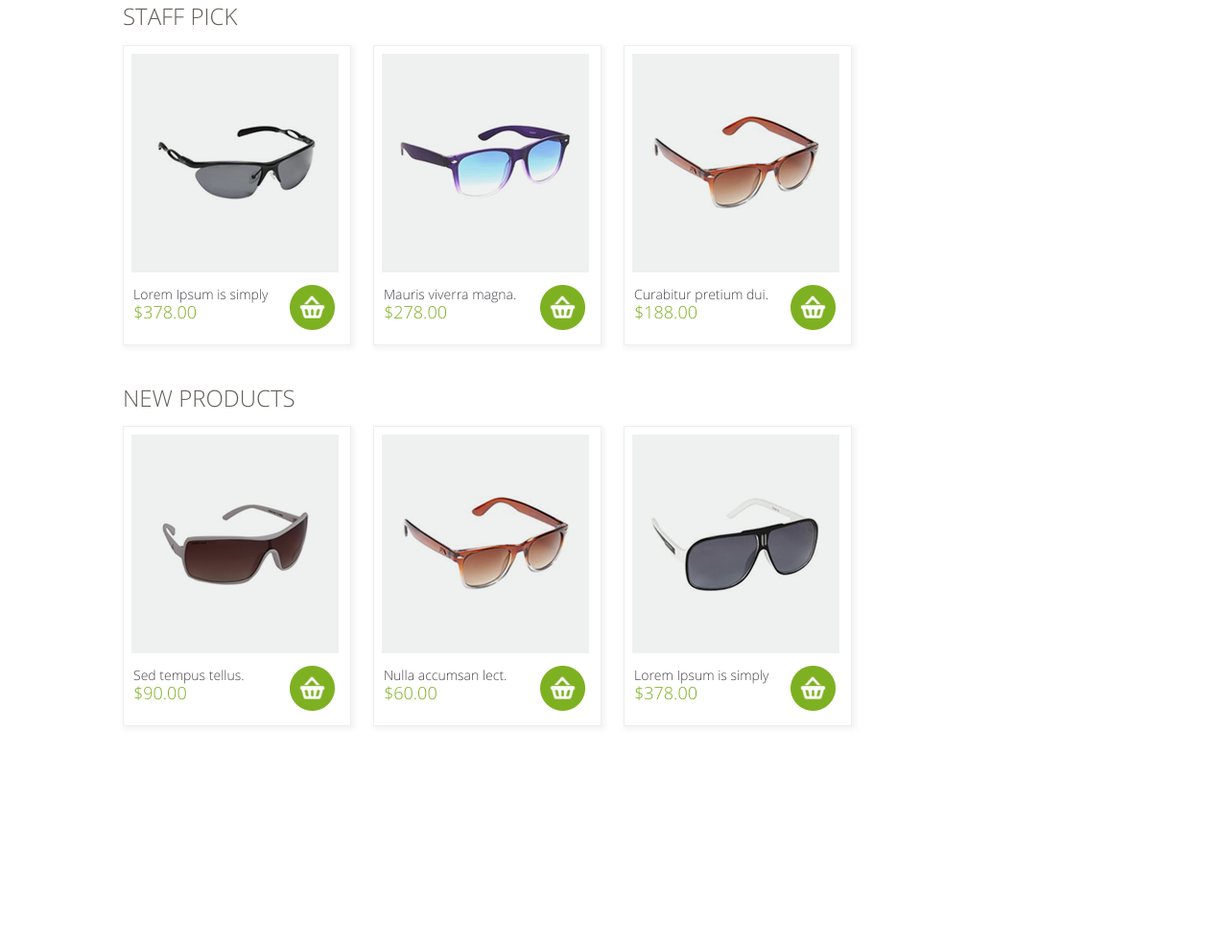
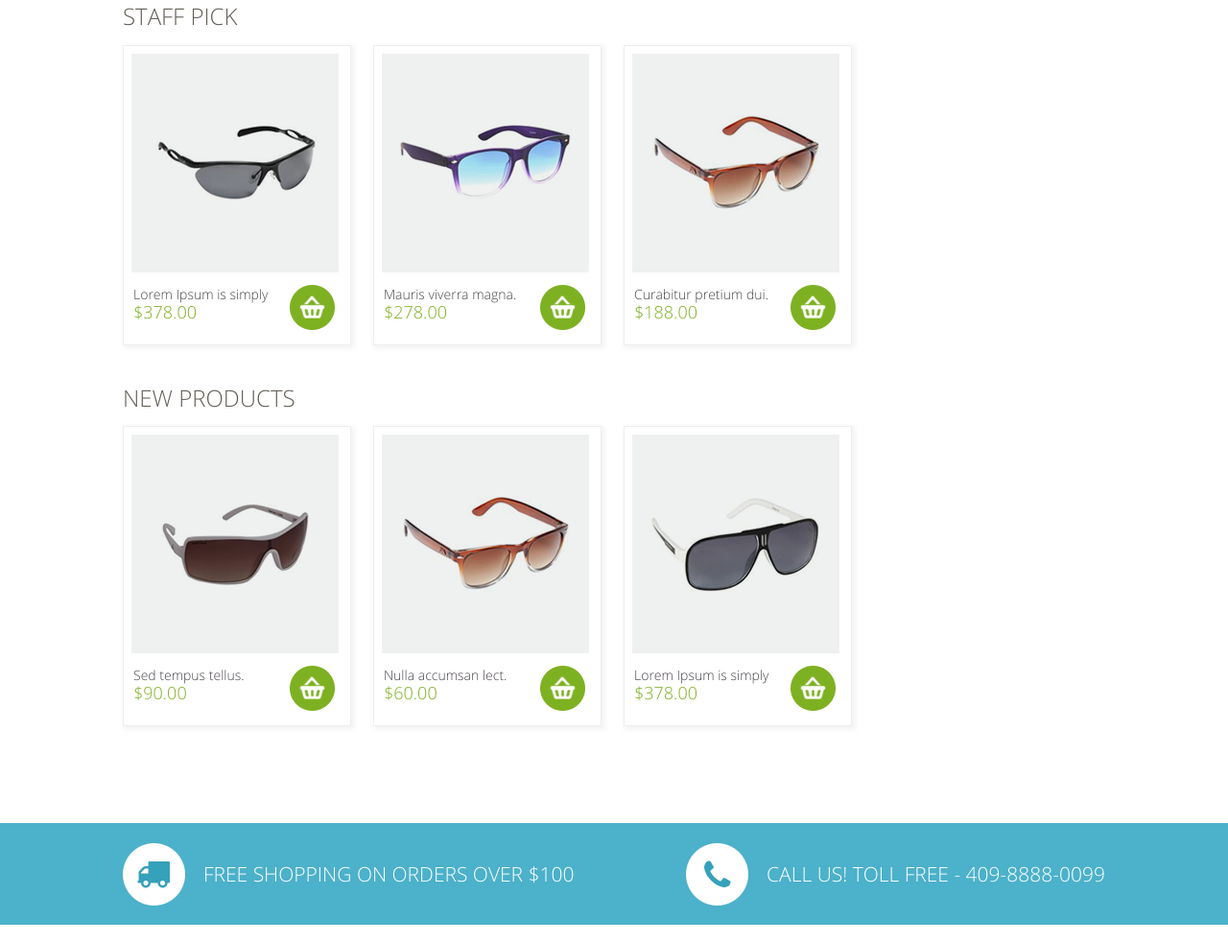
Before and after one commit to YuriyShandor/Online-Shop, a website: page index.html in a window 1280 px wide. Shown: the part 1759-2741 px from the top of the page at 96% size. Drawn offline with Linux system fonts and the light colour scheme; files whose address does not match are found by name.

Commit message:
Section Orders

```diff
--- a/index.html
+++ b/index.html
@@ -447,6 +447,27 @@
   </div>
 </section>
 
+<section id="order">
+  <div class="container">
+    <div class="orders">
+      <div class="shopping">
+        <img src="img/car.png" alt="">
+        <h1>Free shopping on orders over $100</h1>
+      </div>
+
+      <div class="shopping">
+        <img src="img/phone.png" alt="">
+        <h1>Call us! Toll free - 409-8888-0099</h1>
+      </div>
+
+    </div>
+  </div>
+</section>
+
+<section>
+
+</section>
+
 <footer>
 
 </footer>
--- a/scss/main.scss
+++ b/scss/main.scss
@@ -241,7 +241,7 @@ header {
 .all-content {
   display: flex;
   margin-top: 47px;
-  margin-bottom: 200px;
+  margin-bottom: 76px;
 }
 
 .content{
@@ -423,7 +423,7 @@ header {
   }
 
   p {
-    margin: 0;
+    margin-bottom: 0;
     text-align: center;
     font-size: 14px;
     font-weight: 400;
@@ -454,3 +454,30 @@ header {
     margin-bottom: 20px;
   }
 }
+
+#order {
+  height: 106px;
+  width: 100%;
+  background: #4cb1ca;
+}
+
+.orders {
+  display: flex;
+  justify-content: space-between;
+
+  .shopping {
+    display: flex;
+    align-items: center;
+    height: 106px;
+    width: auto;
+
+    h1 {
+      margin-left: 19px;
+      font-size: 21px;
+      font-weight: 400;
+      color: #fff;
+      text-transform: uppercase;
+    }
+  }
+
+}
```
Also changed, not shown: img/car.png (added), img/phone.png (added), scss/main.min.css.
